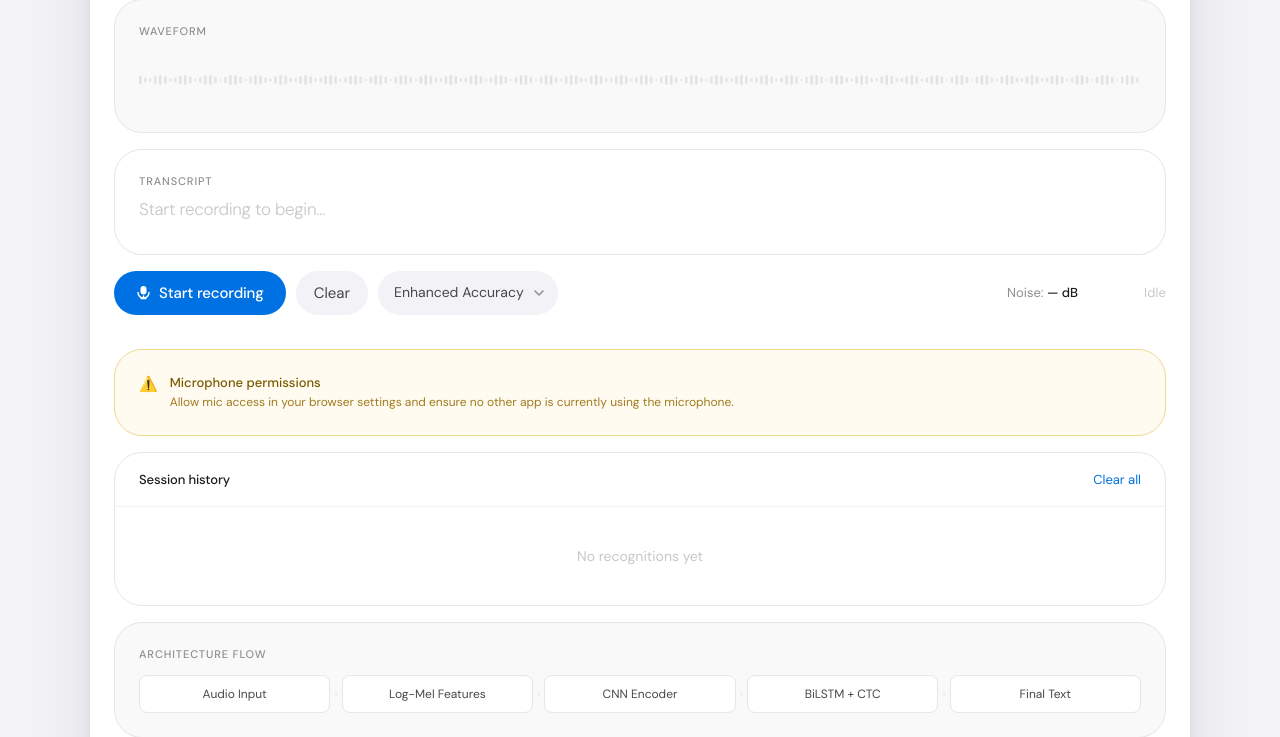
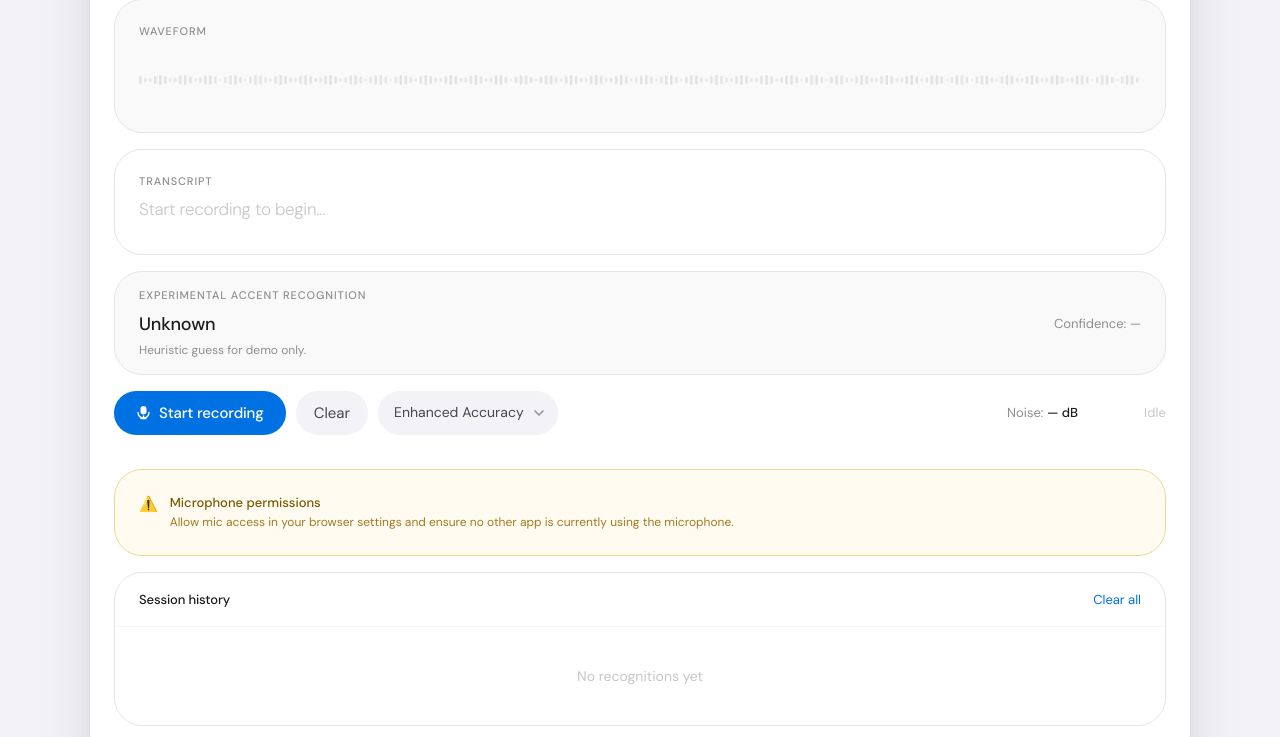
Before and after one commit to BSTushar/final_year, a Flask app: page / in a window 1280 px wide. Shown: the part 598-1335 px from the top of the page. Run offline with Flask 3, Linux system fonts and the light colour scheme.

Commit message:
Restrict transcripts to English and add experimental accent detection.
Add backend and UI language guards for non-English transcript blocking, and introduce a new experimental accent panel driven by heuristic metadata in API responses.

Made-with: Cursor

```diff
--- a/stt_cnn_lstm/web/app.py
+++ b/stt_cnn_lstm/web/app.py
@@ -1,5 +1,7 @@
 import logging
 import os
+import re
+from typing import Dict
 
 from dotenv import load_dotenv
 from flask import Flask, jsonify, render_template, request
@@ -29,6 +31,88 @@ load_dotenv(os.path.join(PROJECT_ROOT, ".env"), override=True)
 _configure_logging()
 router = HybridSTTRouter.build_default()
 DEFAULT_MODE = os.getenv("STT_DEFAULT_MODE", "enhanced").strip().lower()
+NON_ENGLISH_WARNING = "Please try in English only. Other languages are future scope."
+ENGLISH_TRANSCRIPT_RE = re.compile(r"^[A-Za-z0-9\s.,!?;:'\"()\-\[\]{}_/&%$@#*+=<>`~]*$")
+WORD_RE = re.compile(r"[a-z]+")
+
+
+ACCENT_RULES = [
+    ("indian_english", {"yaar", "na", "only", "itself", "prepone", "outstation", "timepass", "batchmate"}),
+    ("british_english", {"mate", "cheers", "bloody", "flat", "lorry", "biscuit", "holiday", "petrol"}),
+    ("american_english", {"awesome", "gonna", "wanna", "guys", "apartment", "truck", "cookie", "gas"}),
+]
+
+
+def _is_english_text(text: str) -> bool:
+    normalized = (text or "").strip()
+    if not normalized:
+        return True
+    return bool(ENGLISH_TRANSCRIPT_RE.fullmatch(normalized))
+
+
+def _apply_english_guard(payload: dict) -> dict:
+    transcription = (payload.get("transcription") or "").strip()
+    if not transcription or _is_english_text(transcription):
+        return payload
+
+    existing_warning = payload.get("warning", "").strip()
+    payload["warning"] = (
+        f"{existing_warning} | {NON_ENGLISH_WARNING}" if existing_warning else NON_ENGLISH_WARNING
+    )
+    payload["transcription"] = ""
+    metadata = payload.get("metadata") if isinstance(payload.get("metadata"), dict) else {}
+    metadata["language_guard"] = "blocked_non_english_transcription"
+    payload["metadata"] = metadata
+    return payload
+
+
+def _detect_experimental_accent(transcription: str) -> Dict[str, object]:
+    text = (transcription or "").strip().lower()
+    if not text:
+        return {"label": "unknown", "confidence": 0.0, "reason": "empty_transcription"}
+
+    words = WORD_RE.findall(text)
+    if not words:
+        return {"label": "unknown", "confidence": 0.0, "reason": "no_alpha_tokens"}
+
+    scores: Dict[str, int] = {label: 0 for label, _ in ACCENT_RULES}
+    for word in words:
+        for label, vocab in ACCENT_RULES:
+            if word in vocab:
+                scores[label] += 1
+
+    best_label = "neutral_english"
+    best_hits = 0
+    second_hits = 0
+    for label, _ in ACCENT_RULES:
+        hits = scores[label]
+        if hits > best_hits:
+            second_hits = best_hits
+            best_hits = hits
+            best_label = label
+        elif hits > second_hits:
+            second_hits = hits
+
+    if best_hits == 0:
+        return {"label": "neutral_english", "confidence": 0.2, "reason": "no_marker_words"}
+
+    # Confidence is intentionally conservative because this is a lexical heuristic.
+    total_hits = sum(scores.values())
+    margin = best_hits - second_hits
+    confidence = min(0.85, 0.35 + (best_hits * 0.12) + (margin * 0.08) + (0.03 if total_hits >= 2 else 0))
+    confidence = round(max(0.0, confidence), 2)
+    return {"label": best_label, "confidence": confidence, "reason": "marker_word_heuristic"}
+
+
+def _response_from_result(result):
+    payload = _apply_english_guard(result.to_json())
+    metadata = payload.get("metadata") if isinstance(payload.get("metadata"), dict) else {}
+    accent_input = payload.get("transcription", "")
+    metadata["accent_experimental"] = _detect_experimental_accent(accent_input)
+    payload["metadata"] = metadata
+    if result.error:
+        return jsonify(payload), 500
+    return jsonify(payload)
 
 def _extract_audio_bytes():
     if "audio" not in request.files:
@@ -55,10 +139,7 @@ def infer_hybrid_route():
         requested_mode = DEFAULT_MODE
 
     result = router.transcribe(raw_bytes, mode=requested_mode)
-    payload = result.to_json()
-    if result.error:
-        return jsonify(payload), 500
-    return jsonify(payload)
+    return _response_from_result(result)
 
 
 @app.route("/infer_vosk", methods=["POST"])
@@ -68,10 +149,7 @@ def infer_vosk_compat_route():
     if error:
         return jsonify({"error": error[0]}), error[1]
     result = router.transcribe(raw_bytes, mode="offline")
-    payload = result.to_json()
-    if result.error:
-        return jsonify(payload), 500
-    return jsonify(payload)
+    return _response_from_result(result)
 
 
 @app.route("/infer", methods=["POST"])
@@ -81,10 +159,7 @@ def infer_compat_route():
     if error:
         return jsonify({"error": error[0]}), error[1]
     result = router.transcribe(raw_bytes, mode=DEFAULT_MODE)
-    payload = result.to_json()
-    if result.error:
-        return jsonify(payload), 500
-    return jsonify(payload)
+    return _response_from_result(result)
 
 
 if __name__ == "__main__":
--- a/stt_cnn_lstm/web/templates/index.html
+++ b/stt_cnn_lstm/web/templates/index.html
@@ -274,6 +274,41 @@
     font-weight: 300;
   }
 
+  .accent-card {
+    background: var(--gray-50);
+    border: 0.5px solid var(--gray-200);
+    border-radius: var(--radius-xl);
+    padding: 16px var(--card-pad);
+    margin-bottom: 16px;
+    width: 100%;
+  }
+
+  .accent-row {
+    display: flex;
+    align-items: center;
+    justify-content: space-between;
+    gap: 10px;
+    flex-wrap: wrap;
+  }
+
+  .accent-label {
+    font-size: 18px;
+    color: var(--gray-900);
+    letter-spacing: -0.01em;
+    font-weight: 500;
+  }
+
+  .accent-confidence {
+    font-size: 13px;
+    color: var(--gray-500);
+  }
+
+  .accent-note {
+    margin-top: 6px;
+    font-size: 12px;
+    color: var(--gray-500);
+  }
+
   .cursor-blink {
     display: inline-block;
     width: 2px;
@@ -834,6 +869,15 @@
   <div class="transcript-card">
     <div class="section-label section-label--tight">Transcript</div>
     <div class="transcript-text empty" id="transcript-text">Start recording to begin…</div>
+  </div>
+
+  <div class="accent-card">
+    <div class="section-label section-label--tight">Experimental accent recognition</div>
+    <div class="accent-row">
+      <div class="accent-label" id="accent-label">Unknown</div>
+      <div class="accent-confidence" id="accent-confidence">Confidence: —</div>
+    </div>
+    <div class="accent-note" id="accent-note">Heuristic guess for demo only.</div>
   </div>
 
   <div class="controls">
@@ -936,6 +980,9 @@
   const recInd = document.getElementById("rec-ind");
   const statusEl = document.getElementById("status");
   const transcriptEl = document.getElementById("transcript-text");
+  const accentLabelEl = document.getElementById("accent-label");
+  const accentConfidenceEl = document.getElementById("accent-confidence");
+  const accentNoteEl = document.getElementById("accent-note");
   const histListEl = document.getElementById("history-list");
   const clearBtn = document.getElementById("clear-btn");
   const clearAllBtn = document.getElementById("clear-all-btn");
@@ -974,8 +1021,35 @@
       .replace(/"/g, "&quot;");
   }
 
+  var EN_ONLY_WARNING = "Please try in English only. Other languages are future scope.";
+  var ENGLISH_TEXT_RE = /^[A-Za-z0-9\s.,!?;:'"()\-[\]{}_/&%$@#*+=<>`~]*$/;
+
+  function isEnglishText(text) {
+    var normalized = String(text || "").trim();
+    if (!normalized) return true;
+    return ENGLISH_TEXT_RE.test(normalized);
+  }
+
   function clearPipeTimers() { pipeTimers.forEach(clearTimeout); pipeTimers = []; }
   function resetPipeStates() { pipeSteps.forEach(function (s) { s.classList.remove("is-active", "is-done", "is-error"); }); }
+
+  function titleCaseAccentLabel(label) {
+    var raw = String(label || "unknown").replace(/_/g, " ").trim();
+    if (!raw) return "Unknown";
+    return raw.replace(/\b[a-z]/g, function (m) { return m.toUpperCase(); });
+  }
+
+  function renderAccent(accentObj) {
+    var info = accentObj && typeof accentObj === "object" ? accentObj : {};
+    var label = titleCaseAccentLabel(info.label || "unknown");
+    var conf = typeof info.confidence === "number" && isFinite(info.confidence)
+      ? (info.confidence * 100).toFixed(0) + "%"
+      : "—";
+    var reason = info.reason ? String(info.reason).replace(/_/g, " ") : "heuristic";
+    accentLabelEl.textContent = label;
+    accentConfidenceEl.textContent = "Confidence: " + conf;
+    accentNoteEl.textContent = "Heuristic guess for demo only (" + reason + ").";
+  }
 
   function setPipeActive(idx) {
     pipeSteps.forEach(function (s, i) {
@@ -1367,6 +1441,7 @@
     historyEntries.length = 0;
     transcriptEl.className = "transcript-text empty";
     transcriptEl.textContent = "Start recording to begin…";
+    renderAccent({ label: "unknown", confidence: null, reason: "idle" });
     statusEl.textContent = "Idle";
     pipelineCard.classList.remove("show");
     resetPipeStates();
@@ -1430,11 +1505,19 @@
       var res = await fetch("/infer_hybrid", { method: "POST", body: fd });
       var data = await res.json();
 
+      if (data.transcription && !isEnglishText(data.transcription)) {
+        data.transcription = "";
+        data.warning = data.warning ? (data.warning + " | " + EN_ONLY_WARNING) : EN_ONLY_WARNING;
+        if (!data.metadata || typeof data.metadata !== "object") data.metadata = {};
+        data.metadata.language_guard = "blocked_non_english_transcription_ui";
+      }
+
       if (data.error) {
         await finishPipeline(false);
         statusEl.textContent = "Error: " + data.error;
         transcriptEl.className = "transcript-text empty";
         transcriptEl.textContent = "";
+        renderAccent({ label: "unknown", confidence: null, reason: "error" });
         return;
       }
 
@@ -1451,6 +1534,7 @@
       statusEl.textContent = data.warning ? "Warning: " + data.warning : "Done";
       transcriptEl.className = data.transcription ? "transcript-text" : "transcript-text empty";
       transcriptEl.textContent = resultText;
+      renderAccent(data.metadata && data.metadata.accent_experimental ? data.metadata.accent_experimental : null);
 
       historyEntries.unshift(resultEntry);
       if (historyEntries.length > 10) historyEntries.pop();
```
